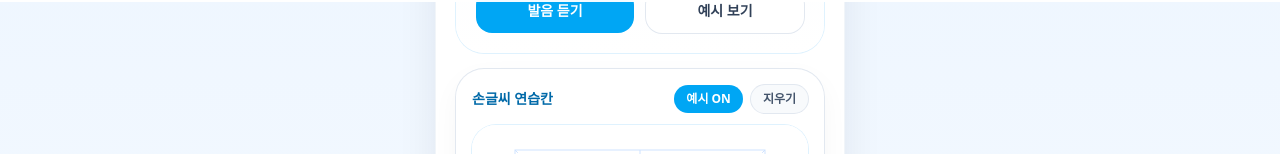
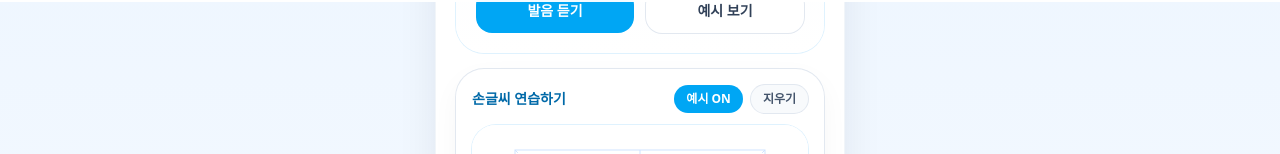
Before and after one commit to hotena0727/kana, a Next.js app: page /write in a window 1280 px wide. Shown: the part 798-952 px from the top of the page. Built offline with nearby package versions, Linux system fonts and the light colour scheme.

Commit message:
Stabilize write page without stroke numbers and keep yoon fit inside single grid

```diff
--- a/app/write/page.tsx
+++ b/app/write/page.tsx
@@ -552,7 +552,7 @@ export default function WritePage() {
 
           <div className="mt-4 rounded-[28px] bg-white p-4 ring-1 ring-slate-200 shadow-[0_10px_28px_rgba(15,23,42,0.04)]">
             <div className="flex items-center justify-between gap-2">
-              <div className="text-sm font-semibold text-sky-700">손글씨 연습칸</div>
+              <div className="text-sm font-semibold text-sky-700">손글씨 연습하기</div>
 
               <div className="flex items-center gap-2">
                 <button
```
